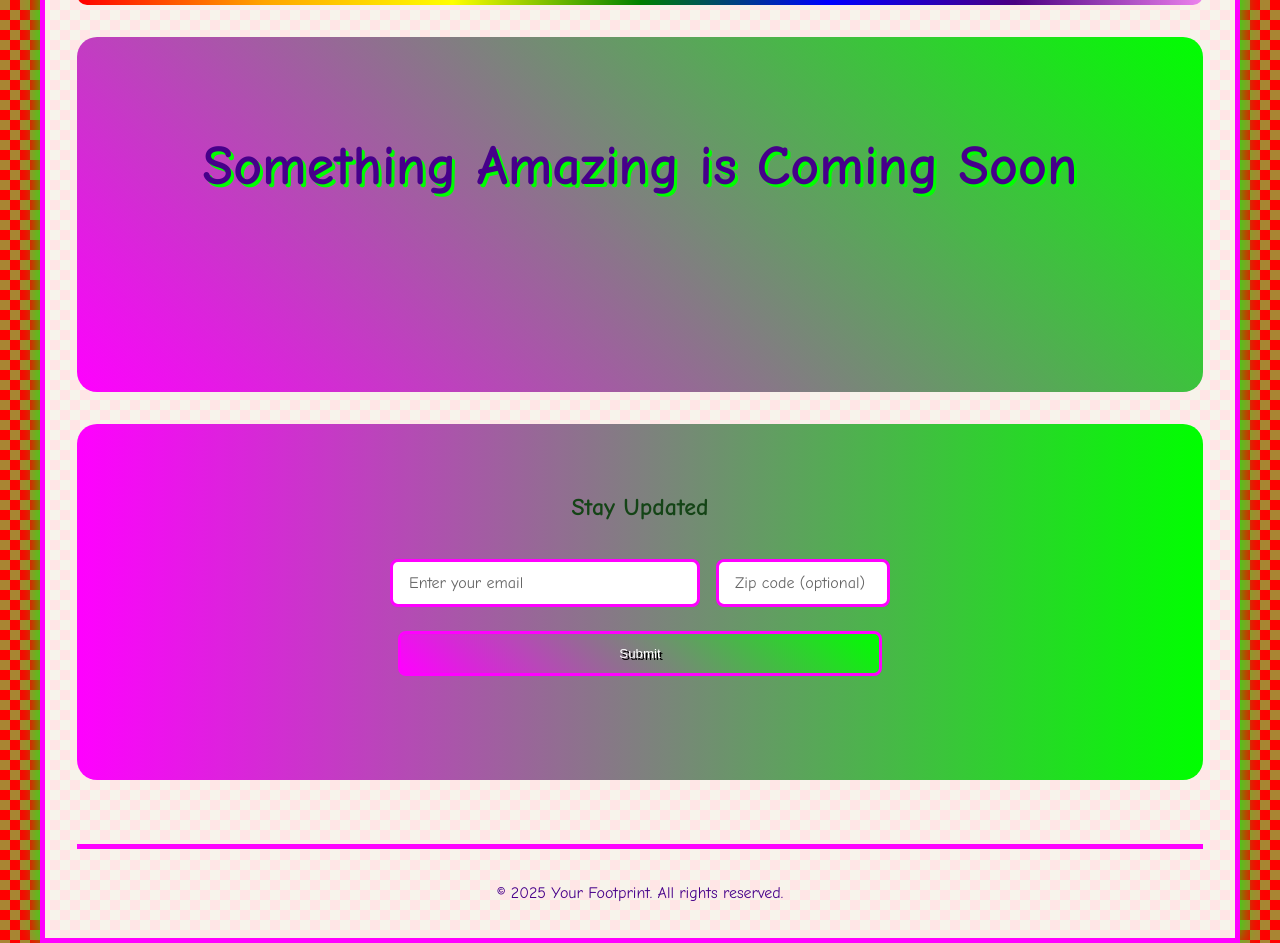
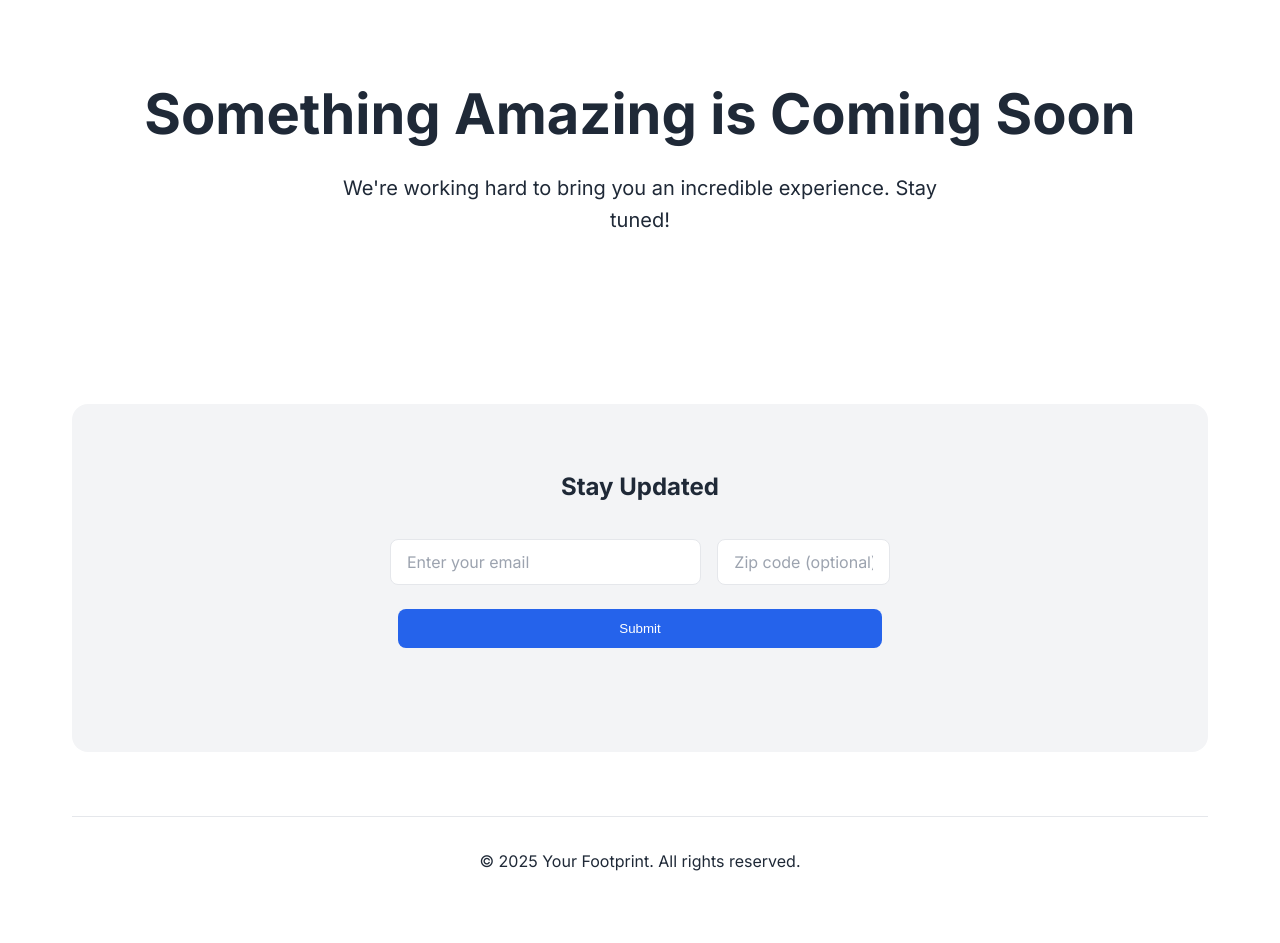
Before and after one commit to kpkuhl/test-landing-page, a plain HTML site: page index.html in a window 1280 px wide. Shown: the part 440-1383 px from the top of the page. After the commit the page ends 1346 px from the top, so only its background shows below. Drawn offline with nearby package versions, Linux system fonts and the light colour scheme.

Commit message:
Modernize design: remove retro styling, update colors and typography

```diff
--- a/styles.css
+++ b/styles.css
@@ -1,8 +1,8 @@
 :root {
-    --primary-color: #ff00ff;
-    --secondary-color: #00ff00;
-    --text-color: #144416;
-    --background-color: #a98533;
+    --primary-color: #2563eb;
+    --secondary-color: #3b82f6;
+    --text-color: #1f2937;
+    --background-color: #ffffff;
     --accent-color: #f3f4f6;
 }
 
@@ -12,50 +12,18 @@
     box-sizing: border-box;
 }
 
-@keyframes rainbow {
-    0% { color: red; }
-    14% { color: orange; }
-    28% { color: yellow; }
-    42% { color: green; }
-    57% { color: blue; }
-    71% { color: indigo; }
-    85% { color: violet; }
-    100% { color: red; }
-}
-
-@keyframes blink {
-    0% { opacity: 1; }
-    50% { opacity: 0; }
-    100% { opacity: 1; }
-}
-
-@keyframes float {
-    0% { transform: translateY(0px); }
-    50% { transform: translateY(-10px); }
-    100% { transform: translateY(0px); }
-}
-
 body {
-    font-family: 'Comic Sans MS', cursive, sans-serif;
+    font-family: 'Inter', sans-serif;
     line-height: 1.6;
     color: var(--text-color);
     background-color: var(--background-color);
-    background-image:
-        linear-gradient(45deg, #ff0000 25%, transparent 25%),
-        linear-gradient(-45deg, #ff0000 25%, transparent 25%),
-        linear-gradient(45deg, transparent 75%, #ff0000 75%),
-        linear-gradient(-45deg, transparent 75%, #ff0000 75%);
-    background-size: 20px 20px;
-    background-position: 0 0, 0 10px, 10px -10px, -10px 0px;
 }
 
 .container {
     max-width: 1200px;
     margin: 0 auto;
     padding: 0 2rem;
-    background: rgba(255, 255, 255, 0.9);
-    border: 5px solid #ff00ff;
-    box-shadow: 0 0 20px #00ff00;
+    background: var(--background-color);
 }
 
 /* Navigation */
@@ -64,15 +32,13 @@ nav {
     justify-content: space-between;
     align-items: center;
     padding: 2rem 0;
-    background: linear-gradient(to right, red, orange, yellow, green, blue, indigo, violet);
-    border-radius: 10px;
-    margin: 1rem 0;
+    background: var(--background-color);
+    border-bottom: 1px solid #e5e7eb;
 }
 
 .logo {
     font-size: 1.5rem;
     font-weight: 700;
-    animation: rainbow 3s infinite;
     display: flex;
     align-items: center;
 }
@@ -81,35 +47,30 @@ nav {
     max-height: 360px;
     width: auto;
     display: block;
-    animation: float 3s ease-in-out infinite;
     transition: transform 0.3s ease;
 }
 
 .logo-img:hover {
-    transform: scale(1.05);
+    transform: scale(1.02);
 }
 
 .nav-links a {
     margin-left: 2rem;
     text-decoration: none;
-    color: #144416;
+    color: var(--text-color);
     font-weight: 500;
-    transition: all 0.3s ease;
-    text-shadow: 2px 2px #ff00ff;
+    transition: color 0.3s ease;
 }
 
 .nav-links a:hover {
-    color: #ff00ff;
-    transform: scale(1.2);
+    color: var(--primary-color);
 }
 
 /* Hero Section */
 .hero {
     text-align: center;
     padding: 6rem 0;
-    background: linear-gradient(45deg, #ff00ff, #00ff00);
-    border-radius: 20px;
-    margin: 2rem 0;
+    background: var(--background-color);
 }
 
 h1 {
@@ -117,18 +78,16 @@ h1 {
     font-weight: 700;
     margin-bottom: 1.5rem;
     line-height: 1.2;
-    animation: rainbow 3s infinite;
-    text-shadow: 3px 3px #00ff00;
+    color: var(--text-color);
 }
 
 .subtitle {
     font-size: 1.25rem;
-    color: #144416;
+    color: var(--text-color);
     margin-bottom: 2.5rem;
     max-width: 600px;
     margin-left: auto;
     margin-right: auto;
-    animation: blink 2s infinite;
 }
 
 /* Buttons */
@@ -140,23 +99,22 @@ h1 {
     text-decoration: none;
     transition: all 0.3s ease;
     margin: 0.5rem;
-    border: 3px solid #ff00ff;
-    background: linear-gradient(45deg, #ff00ff, #00ff00);
+    border: none;
+    background: var(--primary-color);
     color: white;
-    text-shadow: 2px 2px #000;
 }
 
 .btn:hover {
-    transform: scale(1.1) rotate(5deg);
-    box-shadow: 0 0 20px #ff00ff;
+    background: var(--secondary-color);
+    transform: translateY(-1px);
 }
 
 /* Contact Section */
 .contact {
     padding: 4rem 0;
     text-align: center;
-    background: linear-gradient(to right, #ff00ff, #00ff00);
-    border-radius: 20px;
+    background: var(--accent-color);
+    border-radius: 1rem;
     margin: 2rem 0;
 }
 
@@ -185,31 +143,30 @@ h1 {
 
 .notify-form input {
     padding: 0.75rem 1rem;
-    border: 3px solid #ff00ff;
+    border: 1px solid #e5e7eb;
     border-radius: 0.5rem;
     font-size: 1rem;
     background: white;
-    font-family: 'Comic Sans MS', cursive, sans-serif;
+    font-family: 'Inter', sans-serif;
 }
 
 .notify-form input:focus {
     outline: none;
-    border-color: #00ff00;
-    box-shadow: 0 0 10px #ff00ff;
+    border-color: var(--primary-color);
+    box-shadow: 0 0 0 3px rgba(37, 99, 235, 0.1);
 }
 
 .notify-form input::placeholder {
-    color: #666;
+    color: #9ca3af;
 }
 
 /* Footer */
 footer {
     text-align: center;
     padding: 2rem 0;
-    color: #144416;
-    border-top: 5px solid #ff00ff;
+    color: var(--text-color);
+    border-top: 1px solid #e5e7eb;
     margin-top: 4rem;
-    animation: rainbow 3s infinite;
 }
 
 /* Responsive Design */
```
